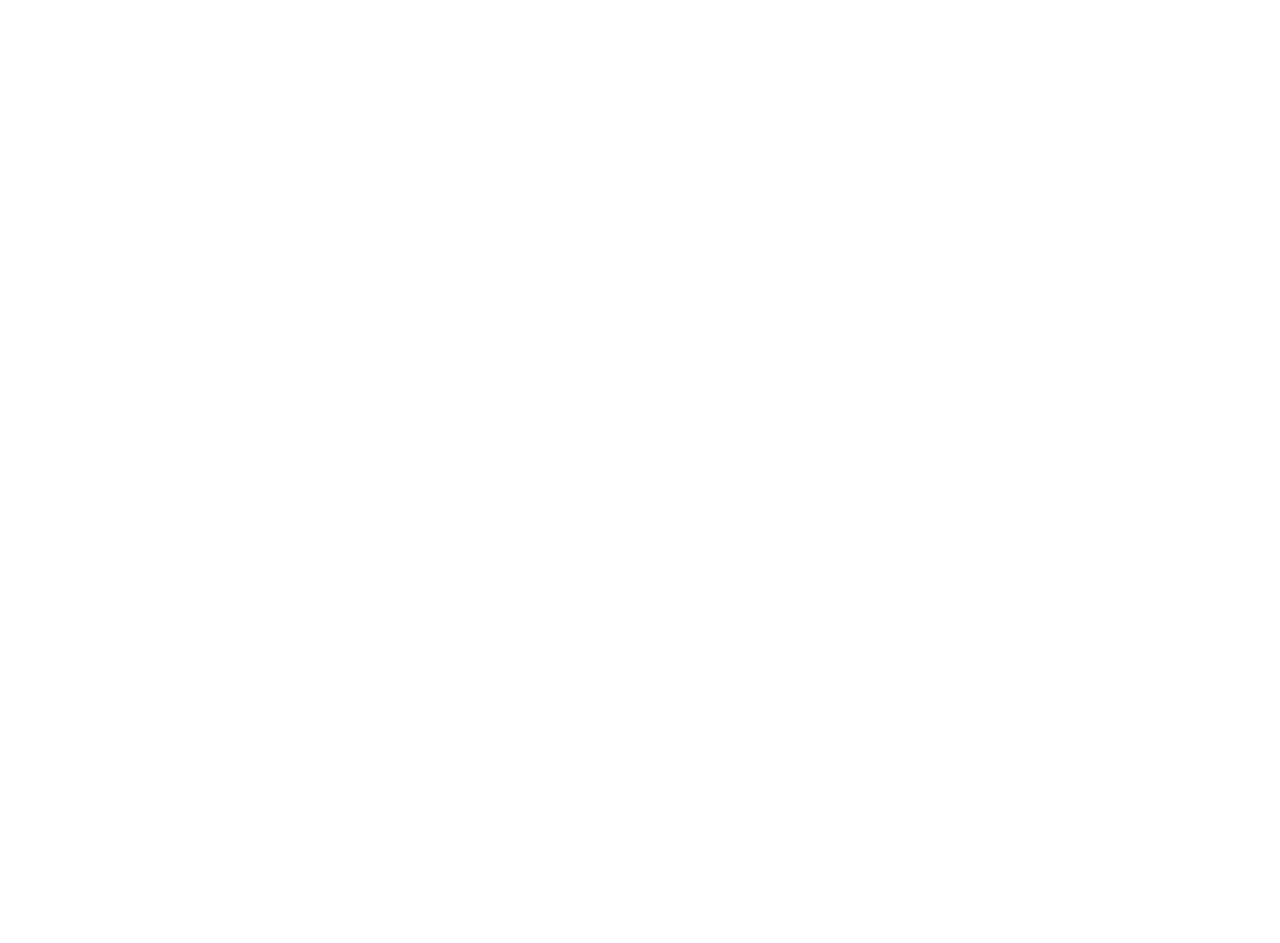
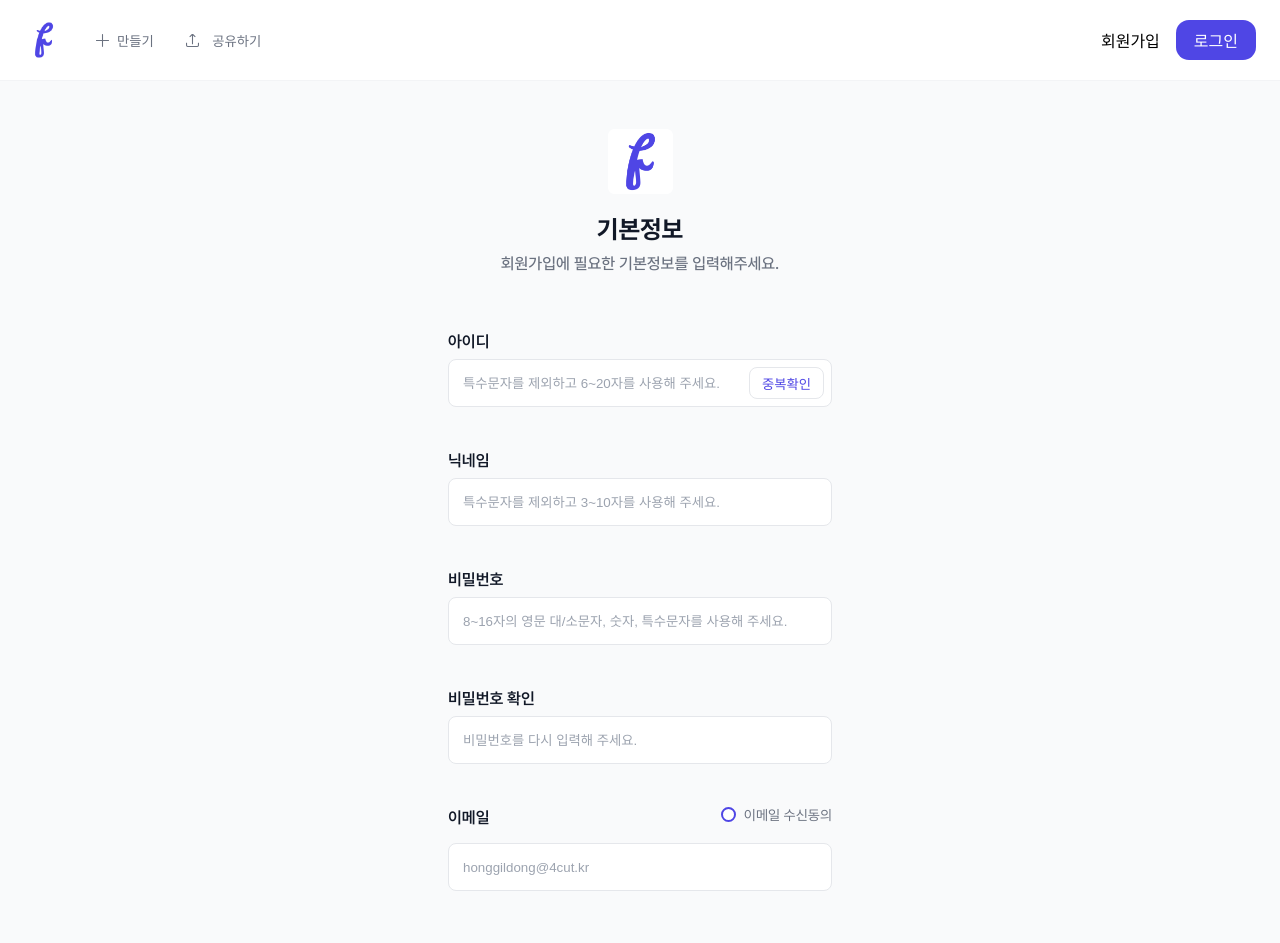
Before and after one commit to jisu-d/4cut, a React (Vite) app in the folder 4cut/: page /SignUp in a window 1280 px wide. Before the commit this address had no page. Shown: the top 943 px of the page. Before the commit the page ends 800 px from the top, so only its background shows below. Built offline with nearby package versions, Linux system fonts and the light colour scheme.

Commit message:
SignUp 페이지 레이아웃 스타일 일부 완성

```diff
--- a/4cut/src/App.tsx
+++ b/4cut/src/App.tsx
@@ -1,7 +1,7 @@
 import {BrowserRouter, Route, Routes} from 'react-router-dom';
 import MainPage from './pages/MainPage';
 import Workspace from './pages/Workspace';
-import LoginPage from './pages/LoginPage';
+import SignUp from './pages/SignUp';
 import Mypage from './pages/Mypage';
 import PhotoShootPage from './pages/PhotoShootPage.tsx';
 import Test from './pages/Test';
@@ -12,7 +12,7 @@ function App() {
       <Routes>
         <Route path="/MainPage" element={<MainPage />} />
         <Route path="/Workspace" element={<Workspace />} />
-        <Route path="/LoginPage" element={<LoginPage />} />
+        <Route path="/SignUp" element={<SignUp />} />
         <Route path="/Mypage" element={<Mypage />} />
         <Route path="/PhotoShoot" element={<PhotoShootPage />} />
         <Route path="/Test" element={<Test />} />
--- a/4cut/src/components/SignUpModal/SignUpModal.tsx
+++ b/4cut/src/components/SignUpModal/SignUpModal.tsx
@@ -76,6 +76,9 @@ export default function SignupModal({ isOpen, onClose }: SignupModalProps) {
         <div className="signup-modal-header">
           <h2>회원가입</h2>
           <button className="close-button" onClick={onClose}>
+            {/* <svg width="24" height="24" viewBox="0 0 24 24" fill="none">
+              <path d="M18 6L6 18M6 6L18 18" stroke="currentColor" strokeWidth="2" strokeLinecap="round" strokeLinejoin="round"/>
+            </svg> */}
             <Cross />
           </button>
         </div>
--- a/4cut/src/pages/LoginPage.tsx
+++ /dev/null
@@ -1,5 +0,0 @@
-function LoginPage() {
-  return <div>LoginPage</div>;
-}
-
-export default LoginPage;
--- /dev/null
+++ b/4cut/src/pages/SignUp.tsx
@@ -0,0 +1,191 @@
+
+import { useState } from "react";
+import { CustomCheckbox } from "../components/CustomCheckBox";
+import appIcon from "../assets/Icon/Mypage/app_icon.png";
+
+import "../styles/SignUpModal/SignUpModal.css";
+
+import AddIcon from '../assets/Icon/Mypage/add.svg?react'
+
+import UploadIcon from '../assets/Icon/Mypage/upload.svg?react'
+
+function Header() {
+  return (
+    <header className="header">
+      <div className="header-content">
+        {/* 로고 */}
+        <div className="header-left">
+          <div
+            className="logo"
+            style={{
+              backgroundImage: `url('${appIcon}')`,
+            }}
+          />
+
+          {/* 네비게이션 */}
+          <nav className="nav">
+            <button className="nav-button">
+              {/* <AddIcon width={16} height={16} /> */}
+              <AddIcon />
+              <span>만들기</span>
+            </button>
+            <button className="nav-button">
+              {/* <img src={upload_icon}  style={{
+                width: '13px',
+              }} alt="" /> */}
+              <UploadIcon />
+              <span style={{width: '60px'}}>공유하기</span>
+            </button>
+          </nav>
+        </div>
+
+        {/* 우측 메뉴 */}
+        <div className="header-right">
+          {/* <span className="mypage-label">마이페이지</span> */}
+          {/* <span className="logout-lable">로그아웃</span> */}
+          <span className="SignUp">회원가입</span>
+          <span className="login">로그인</span>
+        </div>
+      </div>
+    </header>
+  );
+}
+
+type InputProps = {
+  label: string;
+  value: string;
+  onChange: (v: string) => void;
+  placeholder?: string;
+  type?: string;
+  rightButtonText?: string;
+  onRightButtonClick?: () => void;
+  isError?: boolean;
+  helperText?: string;
+};
+
+function FormInput({
+  label,
+  value,
+  onChange,
+  placeholder,
+  type = "text",
+  rightButtonText,
+  onRightButtonClick,
+  isError,
+  helperText,
+}: InputProps) {
+  return (
+    <div className={`su-field ${isError ? "su-field-error" : ""}`}>
+      <label className="su-label">{label}</label>
+      <div className="su-input-wrap">
+        <input
+          className="su-input"
+          type={type}
+          value={value}
+          placeholder={placeholder}
+          onChange={(e) => onChange(e.target.value)}
+        />
+        {rightButtonText && (
+          <button type="button" className="su-right-btn" onClick={onRightButtonClick}>
+            {rightButtonText}
+          </button>
+        )}
+      </div>
+      {helperText ? <p className="su-helper">{helperText}</p> : null}
+    </div>
+  );
+}
+
+function Main(){
+  const [userId, setUserId] = useState("");
+  const [nickname, setNickname] = useState("");
+  const [password, setPassword] = useState("");
+  const [passwordConfirm, setPasswordConfirm] = useState("");
+  const [email, setEmail] = useState("");
+  const [agreeEmail, setAgreeEmail] = useState(false);
+
+  const isPwMismatch = password.length > 0 && passwordConfirm.length > 0 && password !== passwordConfirm;
+
+  return (
+    <main>
+      <div className="main-container">
+        <form className="su-form" onSubmit={(e) => e.preventDefault()}>
+          <div className="title-container">
+            <img className="su-logo"  src={appIcon} alt="" />
+            <div className="su-title">기본정보</div>
+            <div className="su-subtitle">회원가입에 필요한 기본정보를 입력해주세요.</div>
+          </div>
+
+          <FormInput
+            label="아이디"
+            value={userId}
+            onChange={setUserId}
+            placeholder="특수문자를 제외하고 6~20자를 사용해 주세요."
+            rightButtonText="중복확인"
+            onRightButtonClick={() => {}}
+          />
+
+          <FormInput
+            label="닉네임"
+            value={nickname}
+            onChange={setNickname}
+            placeholder="특수문자를 제외하고 3~10자를 사용해 주세요."
+          />
+
+          <FormInput
+            label="비밀번호"
+            value={password}
+            onChange={setPassword}
+            placeholder="8~16자의 영문 대/소문자, 숫자, 특수문자를 사용해 주세요."
+            type="password"
+          />
+
+          <FormInput
+            label="비밀번호 확인"
+            value={passwordConfirm}
+            onChange={setPasswordConfirm}
+            placeholder="비밀번호를 다시 입력해 주세요."
+            type="password"
+            isError={isPwMismatch}
+            helperText={isPwMismatch ? "비밀번호가 일치하지 않습니다!" : ""}
+          />
+
+          <div className="su-field">
+            <div>
+              <label className="su-label">이메일</label>
+              <div className="su-consent">
+                <CustomCheckbox
+                  id="agreeEmail"
+                  visible={agreeEmail}
+                  onToggleVisible={() => setAgreeEmail((v) => !v)}
+                  size={15}
+                />
+                <span>이메일 수신동의</span>
+              </div>
+            </div>
+            <div className="su-input-wrap">
+              <input
+                className="su-input"
+                type="email"
+                value={email}
+                placeholder="honggildong@4cut.kr"
+                onChange={(e) => setEmail(e.target.value)}
+              />
+            </div>
+          </div>
+          {/* TODO - 이메일 인증 번호입력 인풋 추가 */}
+          <button className="su-submit" type="submit">회원가입</button>
+        </form>
+      </div>
+    </main>
+  )
+}
+
+export default function SignUp() {
+  return (
+    <div className="signUp-container">
+      <Header />
+      <Main />
+    </div>
+  );
+}
--- a/4cut/src/styles/LoginModal/LoginModal.css
+++ b/4cut/src/styles/LoginModal/LoginModal.css
@@ -74,6 +74,11 @@
   padding: 0 16px;
   font-family: 'Pretendard-Regular', sans-serif;
   font-size: 16px;
+}
+
+.login-input:focus{
+  outline: none;
+  border: 1px solid #4F46E5;
 }
 
 .login-row{
--- a/4cut/src/styles/SignUpModal/SignUpModal.css
+++ b/4cut/src/styles/SignUpModal/SignUpModal.css
@@ -1,267 +1,235 @@
-/* 모달 오버레이 */
-.signup-modal-overlay {
-    position: fixed;
-    top: 0;
-    left: 0;
-    right: 0;
-    bottom: 0;
-    background-color: rgba(55, 65, 81, 0.5);
+/* MyPage CSS */
+body::-webkit-scrollbar {
+  display: none; /* for Chrome, Safari, and Opera */
+}
+
+/* Base styles */
+.signUp-container {
+  min-height: 100vh;
+  display: flex;
+  flex-direction: column;
+  background-color: #f9fafb;
+}
+
+/* Header styles */
+.header {
+  background-color: white;
+  border-bottom: 1px solid #f3f4f6;
+  position: sticky;
+  top: 0;
+  z-index: 50;
+}
+
+.header-content {
+  max-width: 1280px;
+  margin: 0 auto;
+  padding: 0 24px;
+  height: 80px;
+  display: flex;
+  align-items: center;
+  justify-content: space-between;
+}
+
+.header-left {
+  display: flex;
+  align-items: center;
+  gap: 32px;
+}
+
+.logo {
+  width: 40px;
+  height: 40px;
+  background-position: center;
+  background-size: cover;
+  background-repeat: no-repeat;
+}
+
+.nav {
+  display: none;
+  align-items: center;
+  gap: 32px;
+}
+
+@media (min-width: 768px) {
+  .nav {
     display: flex;
-    align-items: center;
-    justify-content: center;
-    z-index: 1000;
-    backdrop-filter: blur(2px);
   }
+}
 
-  /* 모달 컨테이너 */
-  .signup-modal-container {
-    background: white;
-    border-radius: 12px;
-    width: 100%;
-    max-width: 480px;
-    max-height: 90vh;
-    overflow-y: auto;
-    box-shadow: 0 20px 25px -5px rgba(0, 0, 0, 0.1), 0 10px 10px -5px rgba(0, 0, 0, 0.04);
-    border: 1px solid #d9d9d9;
-    animation: modalSlideIn 0.3s ease-out;
+.nav-button {
+  display: flex;
+  align-items: center;
+  gap: 8px;
+  color: #6b7280;
+  background: none;
+  border: none;
+  cursor: pointer;
+  padding: 8px 0;
+  transition: color 0.2s ease;
+}
+
+.nav-button:hover {
+  color: #111827;
+}
+
+.nav-button svg {
+  width: 13px;
+  height: 13px;
+}
+
+.header-right {
+  display: flex;
+  align-items: center;
+  gap: 16px;
+}
+
+.login{
+  color: white;
+  display: block;
+  padding: 8px 18px;
+  border-radius: 13px;
+  background-color: #4F46E5;
+}
+
+@media (min-width: 640px) {
+  .SignUp {
+    display: block;
   }
+}
 
-  @keyframes modalSlideIn {
-    from {
-      opacity: 0;
-      transform: translateY(-20px) scale(0.95);
-    }
-    to {
-      opacity: 1;
-      transform: translateY(0) scale(1);
-    }
-  }
+.logout-button {
+  padding: 8px;
+  color: #9ca3af;
+  background: none;
+  border: none;
+  cursor: pointer;
+  border-radius: 8px;
+  transition: all 0.2s ease;
+}
 
-  /* 모달 헤더 */
-  .signup-modal-header {
-    display: flex;
-    align-items: center;
-    justify-content: space-between;
-    padding: 24px 32px 0;
-    margin-bottom: 32px;
-  }
+.logout-button:hover {
+  color: #6b7280;
+  background-color: #f9fafb;
+}
 
-  .signup-modal-header h2 {
-    font-family: 'Pretendard Variable', sans-serif;
-    font-size: 24px;
-    font-weight: 700;
-    color: #000000;
-    margin: 0;
-  }
+.logout-button svg {
+  width: 20px;
+  height: 20px;
+}
 
-  .close-button {
-    background: none;
-    border: none;
-    cursor: pointer;
-    padding: 4px;
-    border-radius: 6px;
-    color: #6b7280;
-    transition: all 0.2s ease;
-  }
+/* Main Style */
+main {
+  display: flex;
+  flex: 1;
+  justify-content: center;
+}
 
-  .close-button:hover {
-    background-color: #f3f4f6;
-    color: #374151;
-  }
+.main-container{
+  width: 30%;
+}
 
-  /* 폼 스타일 */
-  .signup-form {
-    padding: 0 32px 24px;
-  }
+/* SignUp form */
+.su-form{
+  display: flex;
+  flex-direction: column;
+  gap: 30px;
+  margin: 48px 0 64px;
+}
 
-  .form-group {
-    margin-bottom: 24px;
-  }
+.title-container{
+  display: flex;
+  flex-direction: column;
+  align-items: center;
+  gap: 10px;
+  margin-bottom: 15px;
+}
 
-  .form-group label {
-    display: block;
-    font-family: 'Pretendard Variable', sans-serif;
-    font-size: 14px;
-    font-weight: 400;
-    color: #000000;
-    margin-bottom: 8px;
-  }
+.su-logo{
+  width: 65px;
+  height: 65px;
+}
 
-  .form-group input[type="text"],
-  .form-group input[type="email"],
-  .form-group input[type="password"] {
-    width: 100%;
-    height: 48px;
-    padding: 15px 14px;
-    border: 1px solid #c5ccd2;
-    border-radius: 8px;
-    font-family: 'Pretendard Variable', sans-serif;
-    font-size: 14px;
-    color: #000000;
-    background-color: #ffffff;
-    transition: all 0.2s ease;
-    box-sizing: border-box;
-  }
+.su-title{
+  font-size: 25px;
+  margin-top: 10px;
+  font-family: 'Pretendard-Bold', sans-serif;
+  color: #111827;
+}
 
-  .form-group input::placeholder {
-    color: #c5ccd2;
-  }
+.su-subtitle{
+  font-size: 16px;
+  font-family: 'Pretendard-Medium', sans-serif;
+  text-align: center;
+  color: #6b7280;
+}
 
-  .form-group input:focus {
-    outline: none;
-    border-color: #6366f1;
-    box-shadow: 0 0 0 3px rgba(99, 102, 241, 0.1);
-  }
 
-  .form-group input.error {
-    border-color: #ef4444;
-  }
 
-  .form-group input.error:focus {
-    border-color: #ef4444;
-    box-shadow: 0 0 0 3px rgba(239, 68, 68, 0.1);
-  }
+.su-label{
+  display: block;
+  font-size: 16px;
+  margin: 14px 0 8px;
+  font-family: 'Pretendard-SemiBold', sans-serif;
+  color: #111827;
+}
 
-  .error-message {
-    display: block;
-    font-family: 'Pretendard Variable', sans-serif;
-    font-size: 12px;
-    color: #ef4444;
-    margin-top: 6px;
-  }
+.su-field > div:first-child{
+  display: flex;
+  align-items: center;
+  justify-content: space-between;
+}
 
-  /* 체크박스 스타일 */
-  .checkbox-group {
-    margin-bottom: 32px;
-  }
 
-  .checkbox-label {
-    display: flex;
-    align-items: flex-start;
-    cursor: pointer;
-    gap: 8px;
-  }
+.su-input-wrap{
+  position: relative;
+  margin-top: 8px;
+}
 
-  .checkbox-label input[type="checkbox"] {
-    display: none;
-  }
+.su-input{
+  width: 100%;
+  height: 48px;
+  padding: 0 14px;
+  border: 1px solid #e5e7eb;
+  border-radius: 8px;
+  background-color: #fff;
+}
 
-  .checkbox-custom {
-    width: 18px;
-    height: 18px;
-    border: 1px solid #c5ccd2;
-    border-radius: 50%;
-    background-color: white;
-    position: relative;
-    flex-shrink: 0;
-    margin-top: 1px;
-    transition: all 0.2s ease;
-  }
+.su-input::placeholder{ color:#9ca3af; }
 
-  .checkbox-label input[type="checkbox"]:checked + .checkbox-custom {
-    background-color: #6366f1;
-    border-color: #6366f1;
-  }
+.su-input:focus{
+  outline: none;
+  border-color: #4F46E5;
+}
 
-  .checkbox-label input[type="checkbox"]:checked + .checkbox-custom::after {
-    content: '';
-    position: absolute;
-    top: 50%;
-    left: 50%;
-    transform: translate(-50%, -50%);
-    width: 8px;
-    height: 8px;
-    background-color: white;
-    border-radius: 50%;
-  }
+.su-right-btn{
+  position: absolute;
+  right: 8px;
+  top: 50%;
+  transform: translateY(-50%);
+  height: 32px;
+  padding: 0 12px;
+  border-radius: 8px;
+  border: 1px solid #e5e7eb;
+  background: #fff;
+  color: #4f46e5;
+}
 
-  .checkbox-text {
-    font-family: 'Pretendard Variable', sans-serif;
-    font-size: 14px;
-    color: #000000;
-    line-height: 1.4;
-  }
+.su-field-error .su-input{ border-color:#ef4444; background:#fff; }
+.su-helper{ font-size:12px; color:#ef4444; margin-top:6px; }
 
-  .checkbox-text span {
-    color: #6366f1;
-    text-decoration: underline;
-  }
+.su-consent{ display:inline-flex; align-items:center; gap:8px; color:#6b7280; }
 
-  /* 회원가입 버튼 */
-  .signup-button {
-    width: 100%;
-    height: 48px;
-    background-color: #6366f1;
-    color: white;
-    border: none;
-    border-radius: 8px;
-    font-family: 'Pretendard Variable', sans-serif;
-    font-size: 16px;
-    font-weight: 600;
-    cursor: pointer;
-    transition: all 0.2s ease;
-    margin-bottom: 20px;
-  }
+.su-consent span{
+  font-size: 14px;
+  font-family: 'Pretendard-Regular', sans-serif;
+}
 
-  .signup-button:hover {
-    background-color: #5855eb;
-    transform: translateY(-1px);
-    box-shadow: 0 4px 12px rgba(99, 102, 241, 0.3);
-  }
-
-  .signup-button:active {
-    transform: translateY(0);
-  }
-
-  /* 로그인 링크 */
-  .login-link {
-    text-align: center;
-    padding: 0 32px 32px;
-    font-family: 'Pretendard Variable', sans-serif;
-    font-size: 13px;
-    color: #999999;
-  }
-
-  .login-link button {
-    background: none;
-    border: none;
-    color: #6366f1;
-    text-decoration: underline;
-    cursor: pointer;
-    font-family: inherit;
-    font-size: inherit;
-    padding: 0;
-    margin-left: 4px;
-  }
-
-  .login-link button:hover {
-    color: #5855eb;
-  }
-
-  /* 반응형 디자인 */
-  @media (max-width: 640px) {
-    .signup-modal-container {
-      margin: 16px;
-      max-width: calc(100% - 32px);
-    }
-
-    .signup-modal-header,
-    .signup-form,
-    .login-link {
-      padding-left: 24px;
-      padding-right: 24px;
-    }
-
-    .signup-modal-header {
-      padding-top: 20px;
-      margin-bottom: 24px;
-    }
-
-    .signup-form {
-      padding-bottom: 20px;
-    }
-
-    .login-link {
-      padding-bottom: 24px;
-    }
-  }
+.su-submit{
+  margin-top: 24px;
+  height: 52px;
+  background: #4f46e5;
+  color: #fff;
+  border: none;
+  border-radius: 12px;
+  font-weight: 700;
+}
```
